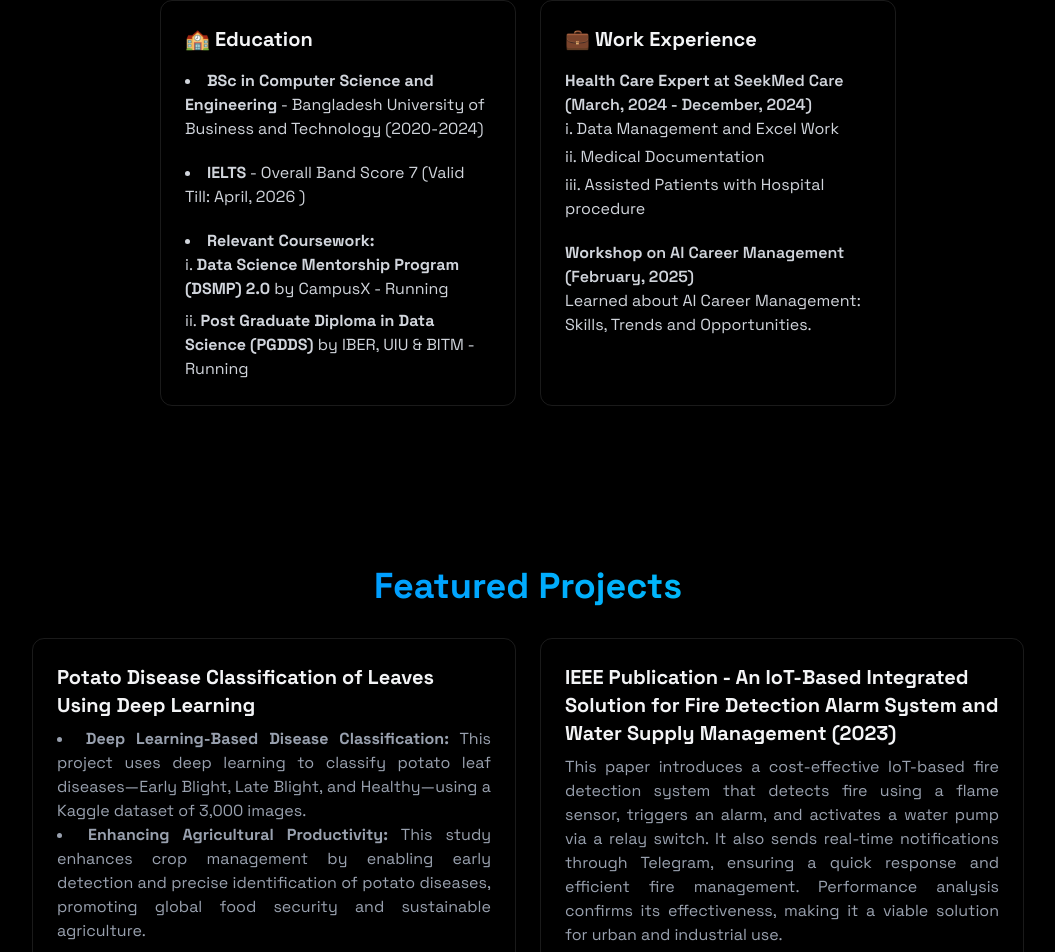
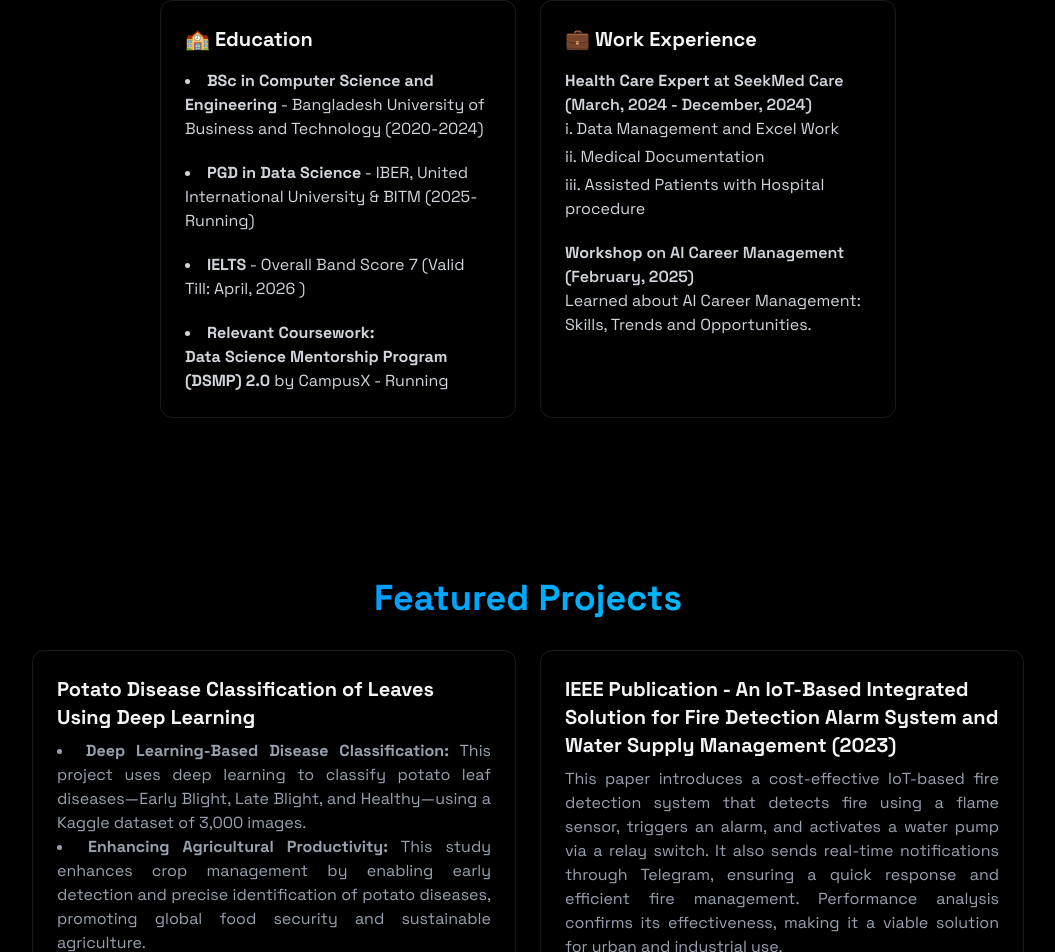
Before and after one commit to Apurba1903/apurba_portfolio, a React (Vite) app: page / in a window 1280 px wide. Shown: the part 1482-2434 px from the top of the page, without its empty margins (112-1167 px from the left). Built offline with nearby package versions, Linux system fonts and the light colour scheme.

Commit message:
added cv download links

```diff
--- a/src/components/sections/About.jsx
+++ b/src/components/sections/About.jsx
@@ -127,21 +127,16 @@ export const About = () => {
                         </li>
 
                         <li>
+                            <strong> <abbr style={{ textDecoration: "none" }} title="Post Graduate Diploma">PGD</abbr> in Data Science</strong> - IBER, United International University & <abbr style={{ textDecoration: "none" }} title="BASIS Institute of Technology & Management">BITM</abbr> (2025-Running)
+                        </li>
+
+                        <li>
                             <strong><abbr style={{ textDecoration: "none" }} title="International English Language Testing System">IELTS</abbr></strong> - Overall Band Score 7 (Valid Till: April, 2026 )
                         </li>
 
                         <li>
                             <strong>Relevant Coursework:</strong>
-
-                            <ol className="list-inside space-y-2" style={{ listStyleType: "lower-roman" }}>
-
-                                <li> <strong>Data Science Mentorship Program (DSMP) 2.0</strong> by CampusX - Running
-                                </li>
-
-                                <li>
-                                    <strong>Post Graduate Diploma in Data Science  (PGDDS)</strong> by IBER, <abbr style={{ textDecoration: "none" }} title="United International University">UIU</abbr> & <abbr style={{ textDecoration: "none" }} title="BASIS Institute of Technology & Management">BITM</abbr> - Running
-                                </li>  </ol>
-
+                            <p><strong>Data Science Mentorship Program (DSMP) 2.0</strong> by CampusX - Running</p>
                         </li>
                     </ul>
                 </div>
--- a/src/components/sections/Home.jsx
+++ b/src/components/sections/Home.jsx
@@ -20,13 +20,21 @@ export const Home = () => {
 
                 <div className="flex justify-center space-x-4">
 
-                    <a href="#google drive cv link" className="bg-blue-500 text-white py-3 px-6 rounded font-medium transform relative overflow-hidden hover:-translate-y-0.5 hover:shadow-[0_0_15px_rgba(59, 130, 246, 0.4)]"
+                    <a
+                    href="https://drive.google.com/file/d/1lY2dHo4A1u56yvJzx7ev85OMsoJnGs39/view?usp=sharing"
+                    className="bg-blue-500 text-white py-3 px-6 rounded font-medium transform relative overflow-hidden hover:-translate-y-0.5 hover:shadow-[0_0_15px_rgba(59, 130, 246, 0.4)]"
+                    target="_blank"
+                    rel="noopener noreferrer"
                     >
                         Resume
                     </a>
 
-                    <a href="#google drive cv link" className="border border-blue-500/50 text-blue-500 py-3 px-6 rounded font-medium transition-all duration-200 hover:-translate-y-0.5 hover:shadow-[0_0_15px_rgba(59, 130, 246, 0.2)]
+                    <a
+                    href="https://drive.google.com/file/d/1eYzVOo5lVG9m4hcMCDEmuNaPDsyvVGET/view?usp=sharing"
+                    className="border border-blue-500/50 text-blue-500 py-3 px-6 rounded font-medium transition-all duration-200 hover:-translate-y-0.5 hover:shadow-[0_0_15px_rgba(59, 130, 246, 0.2)]
                     hover:bg-blue-500/10"
+                    target="_blank"
+                    rel="noopener noreferrer"
                     >
                         Curriculum Vitae
                     </a>
```
